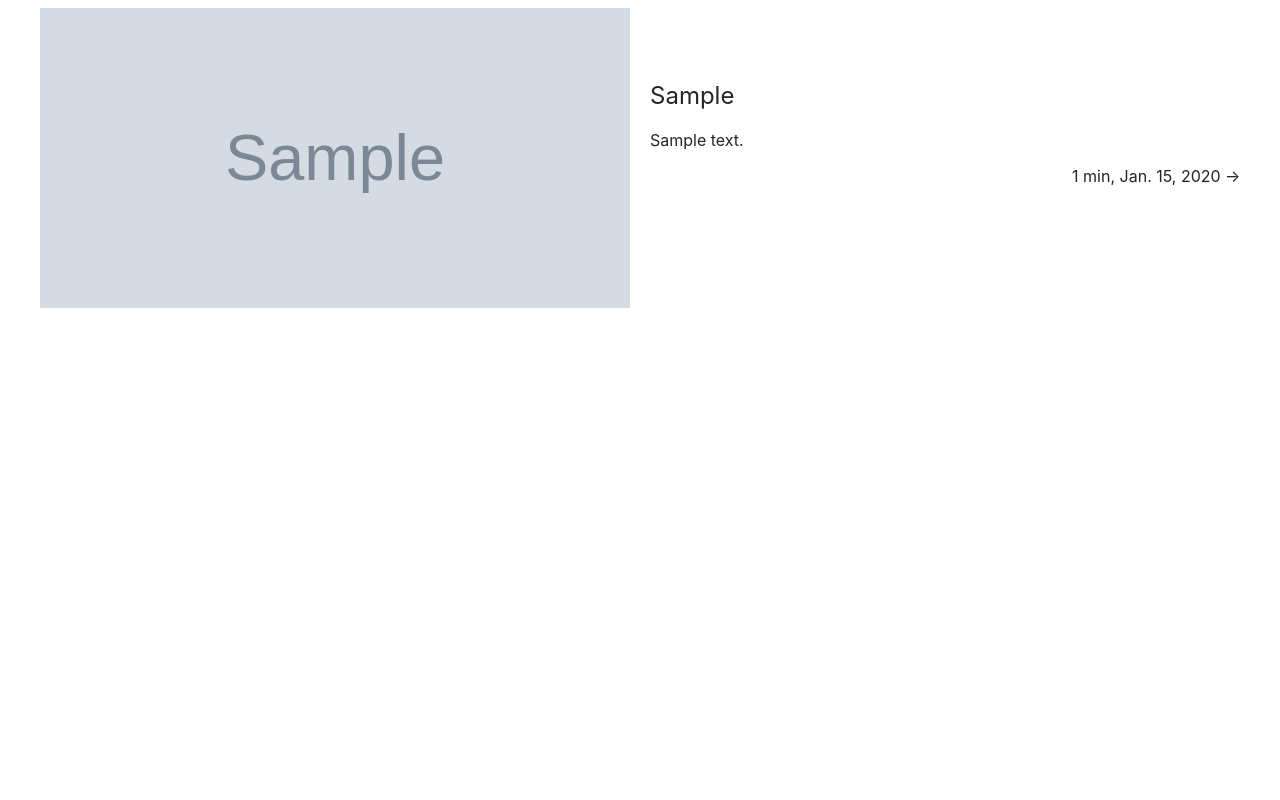
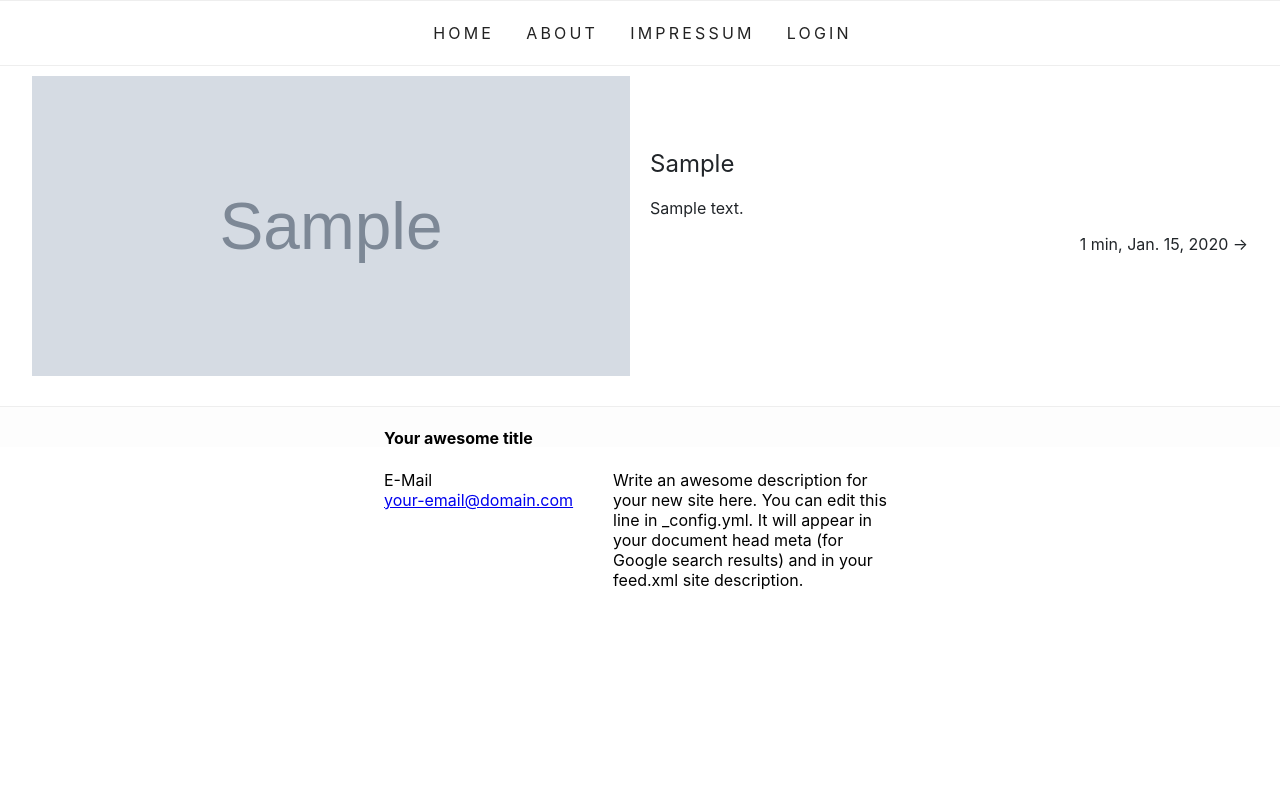
Before and after one commit to thesus/bokstaever, a Django app: page / in a window 1280 px wide. Run offline with Django 3.2, Linux system fonts and the light colour scheme; tables that the repository leaves empty hold one stand-in row (values such as "Sample post"); grey boxes marked "Sample" are stand-in pictures; style sheets or scripts are compiled from the project's sources.

Commit message:
Ordering in models and a slow approach at a finished layout. By the way: pagination works on the index page

```diff
--- a/src/bokstaever/models.py
+++ b/src/bokstaever/models.py
@@ -69,6 +69,10 @@ class Post(models.Model):
     def get_absolute_url(self):
         return reverse('dashboard:post-edit', kwargs={'pk': self.pk})
 
+    class Meta:
+        ordering = ['-published', '-pk']
+
+
 
 class Settings(models.Model):
     name = models.CharField(max_length=200)
--- a/src/bokstaever/static/css/style.scss
+++ b/src/bokstaever/static/css/style.scss
@@ -54,7 +54,7 @@ $font-family-sans-serif:
                 text-align: justify;
             }
 
-            .footer {
+            .post-footer {
                 float: right;
             }
         }
@@ -87,8 +87,110 @@ $font-family-sans-serif:
 body {
   // font-family: Georgia, serif;
   font-family: $font-family-sans-serif;
+  margin: 0;
 }
 
 h1, h2, h3 {
   font-weight: 400;
 }
+
+.pagination {
+    margin: auto;
+    width: 48px;
+    a:hover {
+        opacity: 0.8;
+    }
+    a.disabled {
+        opacity: 0.6;
+    }
+}
+
+.navbar {
+    display: block;
+    width: 100%;
+    background: #fff;
+    border-top: 1px solid #eee;
+    border-bottom: 1px solid #eee;
+    margin-bottom: 10px;
+
+    .container {
+        width: 100%;
+    }
+
+    ul {
+        list-style: none;
+        margin: 0px 5px 0px 10px;
+        padding: 0;
+        display: flex;
+        justify-content: center;
+        @media screen and (max-width: 700px) {
+            flex-flow: column;
+        }
+        @media screen and (min-width: 701px) {
+            li:not(:first-child):not(:last-child){
+                margin-left: 16px;
+                margin-right: 16px;
+            }
+            li:first-child {
+                margin-right: 16px;
+            }
+            li:last-child {
+                margin-left: 16px;
+            }
+        }
+        li {
+            text-transform: uppercase;
+            letter-spacing: .2rem;
+            position: relative;
+            line-height: 4rem;
+            height: 4rem;
+            a {
+                text-decoration: none;
+                color: #222;
+                width: 100%;
+                display: block;
+                margin: 0;
+                padding: 0;
+            }
+            @media screen and (max-width: 700px) {
+                &:not(:last-child) {
+                    border-bottom: 1px solid #eee;
+                }
+            }
+        }
+    }
+}
+
+.footer {
+    display: block;
+    background: #fdfdfd;
+    border-top: 1px solid #eee;
+    position: relative;
+    bottom: 0;
+    left: 0;
+    right: 0;
+    height: 40px;
+
+    .container {
+        display: grid;
+        column-gap: 40px;
+        grid-template-areas:
+          'header header header'
+          'left right right';
+        width: 40%;
+        margin: auto;
+
+       .title {
+           grid-area: header;
+       }
+
+       .contact {
+          grid-area: left;
+          display: block;
+       }
+
+       .info {
+         grid-area: right;
+       }
+    }
+}
--- a/src/bokstaever/templates/bokstaever/base.html
+++ b/src/bokstaever/templates/bokstaever/base.html
@@ -9,7 +9,31 @@
 {% endblock javascript %}
 
 {% block base %}
+    <nav class="navbar">
+        <div class="container">
+            <ul>
+                <li><a href="/">Home</a></li>
+                <li><a href="/about">About</a></li>
+                <li><a href="/impressum">Impressum</a></li>
+                <li><a href="/login">Login</a></li>
+            </ul>
+         </div>
+    </nav>
+
     {% block content %}
 
     {% endblock content %}
+
+    <footer class="footer">
+        <div class="container">
+            <h4 class="title">Your awesome title</h4>
+            <div class="contact">
+                <span class="contact-type">E-Mail</span>
+                <span class="contact"><a href="mailto:your-email@domain.com">your-email@domain.com</a></span>
+            </div>
+            <div class="info">
+                Write an awesome description for your new site here. You can edit this line in _config.yml. It will appear in your document head meta (for Google search results) and in your feed.xml site description.
+            </div>
+       </div>
+   </footer>
 {% endblock base %}
--- a/src/bokstaever/templates/bokstaever/index.html
+++ b/src/bokstaever/templates/bokstaever/index.html
@@ -1,5 +1,5 @@
 {% extends 'bokstaever/base.html' %}
-{% load random_color %}
+
 {% load bokstaever %}
 
 {% block content %}
@@ -11,7 +11,7 @@
                 <div class="post-text">
                   <h2>{{ post.headline }}</h2>
                   <p>{{ post.text | truncatewords:60 }}</p>
-                  <div class="footer">
+                  <div class="post-footer">
                       {{ post.text | estimate_time }}, {{ post.published }} →
                   </div>
               </div>
@@ -19,4 +19,5 @@
         </div>
     {% endfor %}
     </div>
+    {% include 'bokstaever/pagination.html' %}
 {% endblock content %}
--- /dev/null
+++ b/src/bokstaever/templates/bokstaever/pagination.html
@@ -0,0 +1,14 @@
+{% if page_obj.has_other_pages %}
+  <div class="pagination">
+    {% if page_obj.has_previous %}
+      <a class="icon left" href="/{{ page_obj.previous_page_number }}"></a>
+    {% else %}
+      <a class="icon left disabled"></a>
+    {% endif %}
+    {% if page_obj.has_next %}
+      <a class="icon right" href="/{{ page_obj.next_page_number }}"></a>
+    {% else %}
+      <a class="icon right disabled"></a>
+    {% endif %}
+  </div>
+{% endif %}
--- a/src/bokstaever/urls.py
+++ b/src/bokstaever/urls.py
@@ -10,6 +10,6 @@ app_name = 'bokstaever'
 urlpatterns = [
     path('admin/', admin.site.urls),
     path('dashboard/', include('dashboard.urls'), name='dashboard'),
-
-    path('', PostListView.as_view(), name='post-list')
+    path('', PostListView.as_view()),
+    path('<int:page>', PostListView.as_view(), name='post-list')
 ] + static(settings.MEDIA_URL, document_root=settings.MEDIA_ROOT)
--- a/src/bokstaever/views.py
+++ b/src/bokstaever/views.py
@@ -6,4 +6,4 @@ class PostListView(ListView):
     model = Post
 
     template_name = 'bokstaever/index.html'
-    paginate_by = 9
+    paginate_by = 4
```
